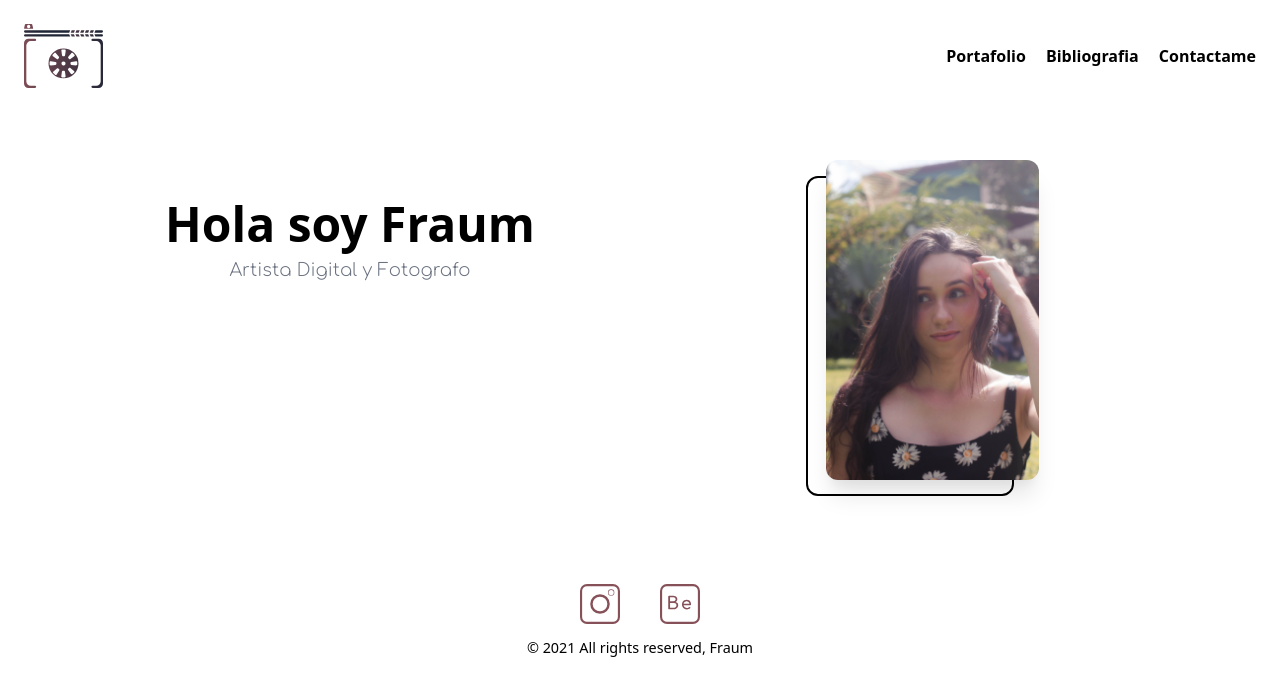
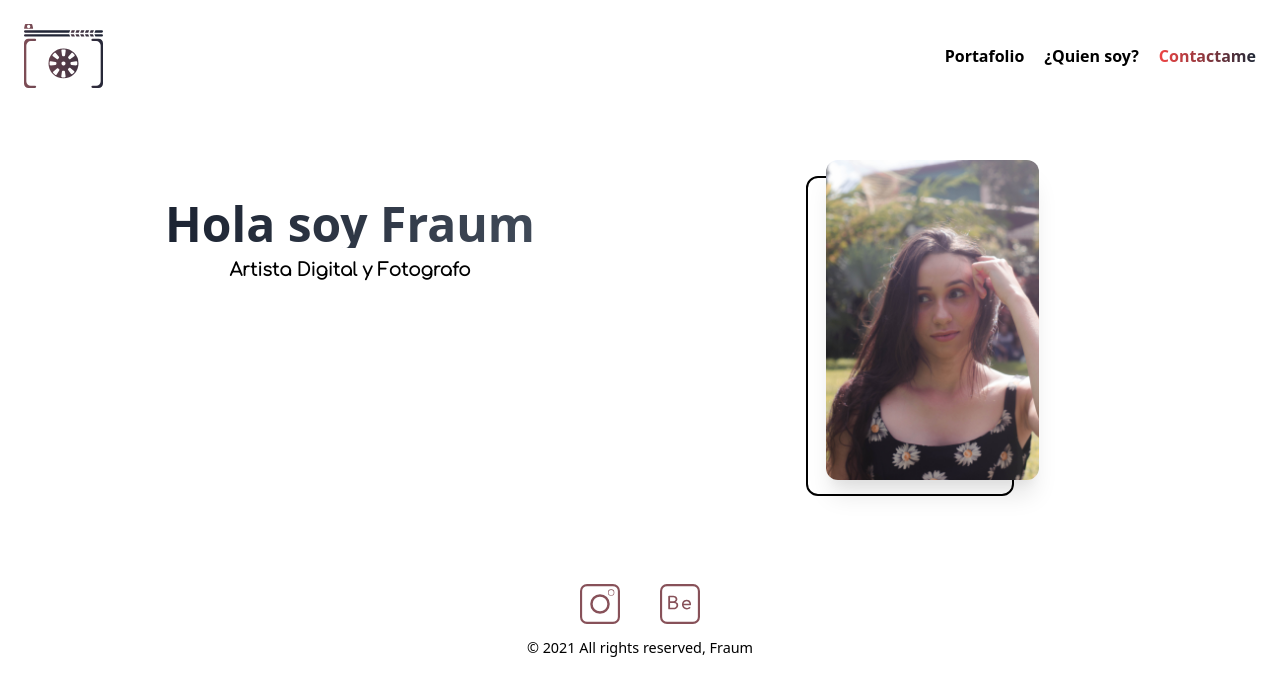
Before and after one commit to Alexfm101/juan-webpage, a Next.js app: page / in a window 1280 px wide. Shown: the top 696 px of the page. Built offline with nearby package versions, Linux system fonts and the light colour scheme.

Commit message:
more updates

```diff
--- a/components/Navbar.tsx
+++ b/components/Navbar.tsx
@@ -40,7 +40,7 @@ export default function Navbar() {
 						<div className="hidden md:flex">
 							<ul className="md:flex md:flex-row md:my-auto md:space-x-5">
 								<li>
-									<Link href="/Portafolio">
+									<Link href="/Portfolio">
 										<a
 											className="font-bold md:hover:text-red-500"
 											href=""
@@ -50,19 +50,19 @@ export default function Navbar() {
 									</Link>
 								</li>
 								<li>
-									<Link href="/Bibliografia">
+									<Link href="/Me">
 										<a
 											className="font-bold md:hover:text-red-500"
 											href=""
 										>
-											Bibliografia
+											¿Quien soy?
 										</a>
 									</Link>
 								</li>
 								<li>
-									<Link href="/Contactame">
+									<Link href="/Contact">
 										<a
-											className="font-bold md:hover:text-red-500"
+											className="bg-clip-text text-transparent font-bold bg-gradient-to-r from-red-500 to-gray-800 md:hover:text-red-500"
 											href=""
 										>
 											Contactame
@@ -75,13 +75,13 @@ export default function Navbar() {
 
 					{/* mobile style */}
 					<div
-						className={`flex justify-center md:hidden p-4 rounded-lg shadow-2xl bg-gray-100 ${
+						className={`flex justify-center text-center md:hidden p-4 rounded-lg shadow-2xl bg-gray-100 ${
 							isOpen ? '' : 'hidden'
 						}`}
 					>
 						<ul className="space-y-3">
 							<li>
-								<Link href="/Portafolio">
+								<Link href="/Portfolio">
 									<a
 										className="font-bold md:hover:text-red-500"
 										href=""
@@ -91,19 +91,19 @@ export default function Navbar() {
 								</Link>
 							</li>
 							<li>
-								<Link href="/Bibliografia">
+								<Link href="/Me">
 									<a
 										className="font-bold md:hover:text-red-500"
 										href=""
 									>
-										Quien soy?
+										¿Quien soy?
 									</a>
 								</Link>
 							</li>
 							<li>
-								<Link href="/Contactame">
+								<Link href="/Contact">
 									<a
-										className="font-bold text-xl bg-gradient-to-r from-gray-400 to-red-400 p-2 rounded-lg md:hover:text-red-500"
+										className=" bg-clip-text text-transparent font-bold text-xl bg-gradient-to-r from-gray-600 to-red-500 md:hover:text-red-500"
 										href=""
 									>
 										Contactame
--- a/pages/Bibliografia.tsx
+++ b/pages/Me.tsx
@@ -7,10 +7,11 @@ export default function Bibliografia() {
 			<section className="mt-10">
 				<div className="flex justify-center">
 					<h1 className="text-center font-Comfortaa font-bold text-3xl">
-						Bibliografia
+						¿Quien soy?
 					</h1>
 				</div>
 			</section>
+
 			<section className="mt-10 flex flex-col md:flex-row md: max-w-2xl md:mx-auto">
 				<div className="p-2 max-w-2xl mx-auto">
 					<div className="flex flex-col items-center text-center px-4 mt-5 font-semibold text-gray-500 xl:text-xl">
--- a/pages/_app.tsx
+++ b/pages/_app.tsx
@@ -13,7 +13,6 @@ function MyApp({ Component, pageProps }: AppProps) {
 					rel="stylesheet"
 				/>
 			</head>
-
 			<Component {...pageProps} />
 			<Footer />
 		</>
--- a/pages/index.tsx
+++ b/pages/index.tsx
@@ -11,10 +11,11 @@ export default function Home() {
 				<div className="lg:grid lg:grid-cols-2 lg:mt-10 lg:p-10 2xl:max-w-6xl 2xl:mx-auto">
 					<div className="py-10 lg:relative">
 						<div className="lg:absolute lg:inset-x-0">
-							<h1 className="text-4xl font-bold font-Comforta lg:text-5xl">
+							<h1 className=" bg-clip-text text-transparent bg-gradient-to-r from-gray-900 to-gray-600
+							 text-4xl font-bold font-Comforta lg:text-5xl">
 								Hola soy Fraum
 							</h1>
-							<h2 className="text-base font-medium text-gray-500 font-Comfortaa lg:mt-2 lg:text-lg">
+							<h2 className="text-base font-semibold text-black font-Comfortaa lg:mt-2 lg:text-lg">
 								Artista Digital y Fotografo
 							</h2>
 						</div>
@@ -32,7 +33,6 @@ export default function Home() {
 				</div>
 			</div>
 
-			{/* que se hacer */}
 		</>
 	);
 }
```
Also changed, not shown: pages/Contact.tsx (renamed from pages/Contactame.tsx), pages/Portfolio.tsx (renamed from pages/Portafolio.tsx), public/images/spaceOdissey.jpg (added).
